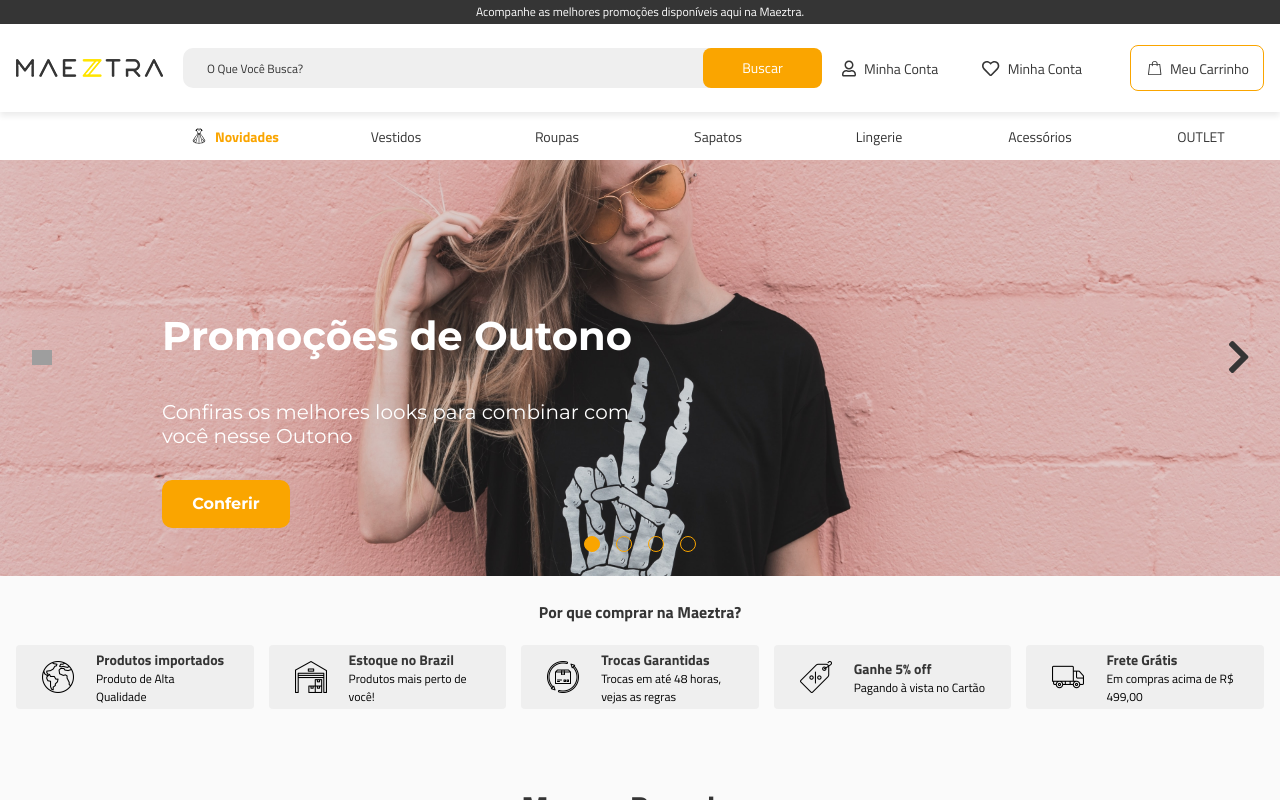
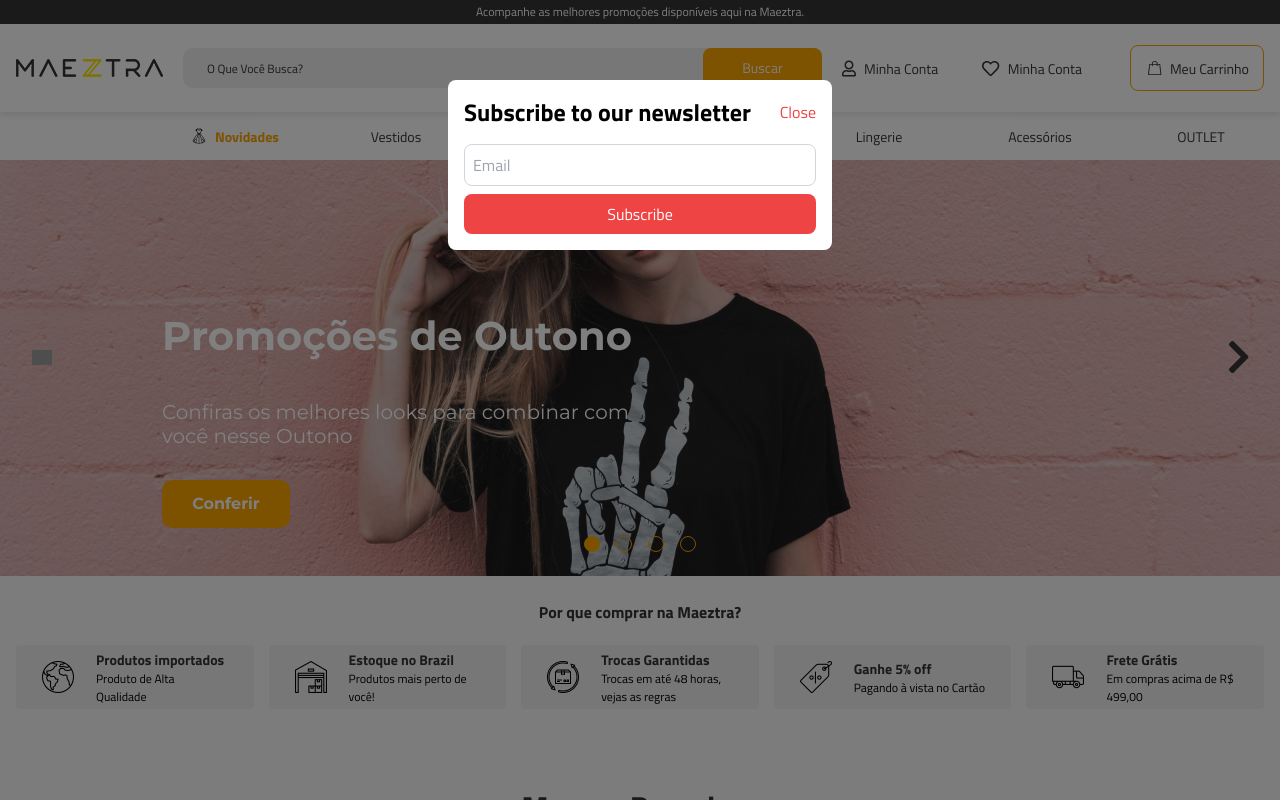
Before and after one commit to NiltonCadamuro/MaeztraTest, a Next.js app: page / in a window 1280 px wide. Shown: the top 800 px of the page. Built offline with nearby package versions, Linux system fonts and the light colour scheme; grey boxes are pictures that could not be loaded.

Commit message:
feat: modal started

```diff
--- a/app/page.tsx
+++ b/app/page.tsx
@@ -2,11 +2,13 @@ import BannerOutono from "@/components/BannerOutono";
 import Brands from "@/components/Brands";
 import BusinessInformation from "@/components/BusinessInformation";
 import MainBanner from "@/components/MainBanner";
+import NewsletterModal from "@/components/NewsletterModal";
 import Shelf from "@/components/Shelf";
 
 export default function Home() {
   return (
     <main className="w-full">
+      <NewsletterModal />
       <MainBanner items={[
         {
           title: "Promoções de Outono",
--- /dev/null
+++ b/components/NewsletterModal/index.tsx
@@ -0,0 +1,26 @@
+"use client";
+
+import { use, useEffect, useState } from "react";
+
+const NewsletterModal = () => {
+    const [open, setOpen] = useState<boolean>(true);
+
+    return (
+        <div className={`${open ? 'block animate-fadeIn' : 'hidden'} fixed inset-0 bg-black bg-opacity-50 z-50`}>
+            <div className="bg-white p-4 w-96 mx-auto mt-20 rounded-lg">
+                <div className="flex justify-between items-center">
+                    <h2 className="text-2xl font-bold">Subscribe to our newsletter</h2>
+                    <button onClick={() => setOpen(false)} className="text-red-500">Close</button>
+                </div>
+                <form className="mt-4">
+                    <input type="email" placeholder="Email" className="w-full p-2 border border-gray-300 rounded-lg" />
+                    <button type="submit" className="bg-red-500 text-white w-full p-2 mt-2 rounded-lg">Subscribe</button>
+                </form>
+            </div>
+
+
+        </div>
+    );
+}
+
+export default NewsletterModal;
--- a/tailwind.config.ts
+++ b/tailwind.config.ts
@@ -28,6 +28,20 @@ const config: Config = {
         borderSecondary: "#353535",
         borderFooter: "#EFEFEF",
       },
+      keyframes: {
+        fadeIn: {
+          "0%": { opacity: "0" },
+          "100%": { opacity: "100" },
+        },
+        fadeOut: {
+          "0%": { opacity: "100" },
+          "100%": { opacity: "0" },
+        },
+      },
+        animation: {
+          fadeIn: "fadeIn 0.5s ease-in",
+          fadeOut: "fadeOut 0.5s ease-out",
+        },
     },
 
     boxShadow: {
```
